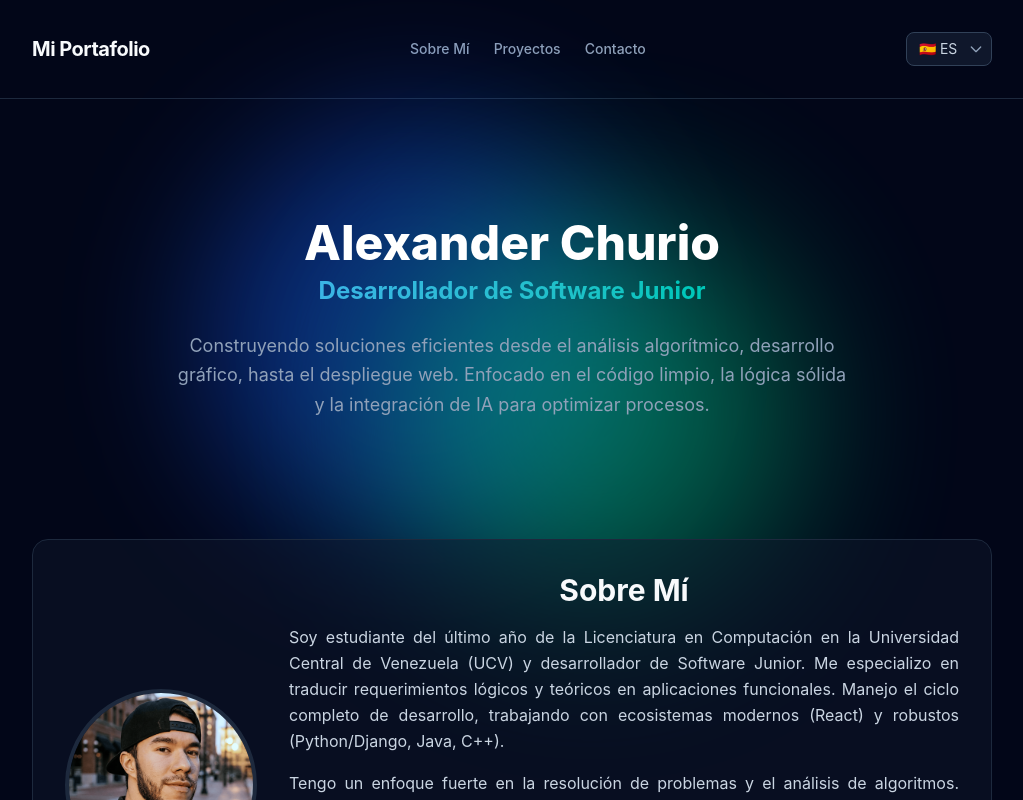
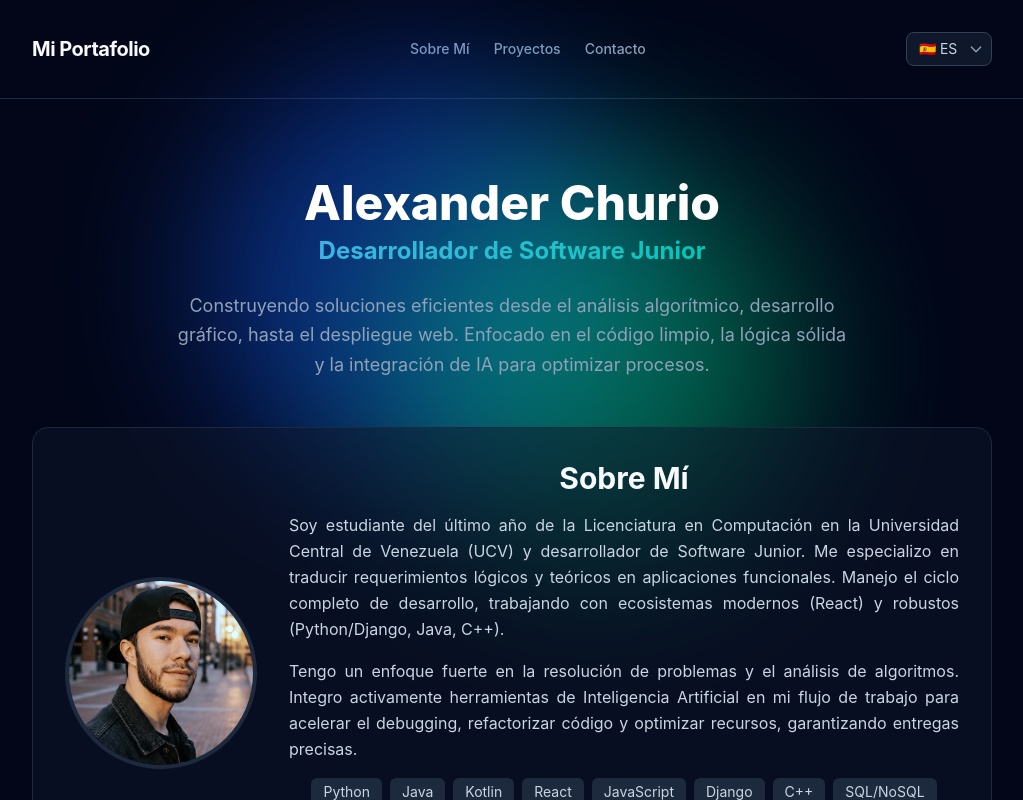
Before and after one commit to AleexCh08/mi-portafolio, a React (Vite) app: page / in a window 1280 px wide. Shown: the top 800 px of the page, without its empty margins (128-1151 px from the left). Built offline with nearby package versions, Linux system fonts and the light colour scheme.

Commit message:
mejorado hero

```diff
--- a/src/components/Hero.jsx
+++ b/src/components/Hero.jsx
@@ -10,7 +10,7 @@ export function Hero() {
       initial={{ opacity: 0, y: 20 }}
       animate={{ opacity: 1, y: 0 }}
       transition={{ duration: 0.5 }}
-      className="relative py-10"
+      className="relative"
     >
     <AuroraBackground />
       <div className="text-center relative z-10">
```
